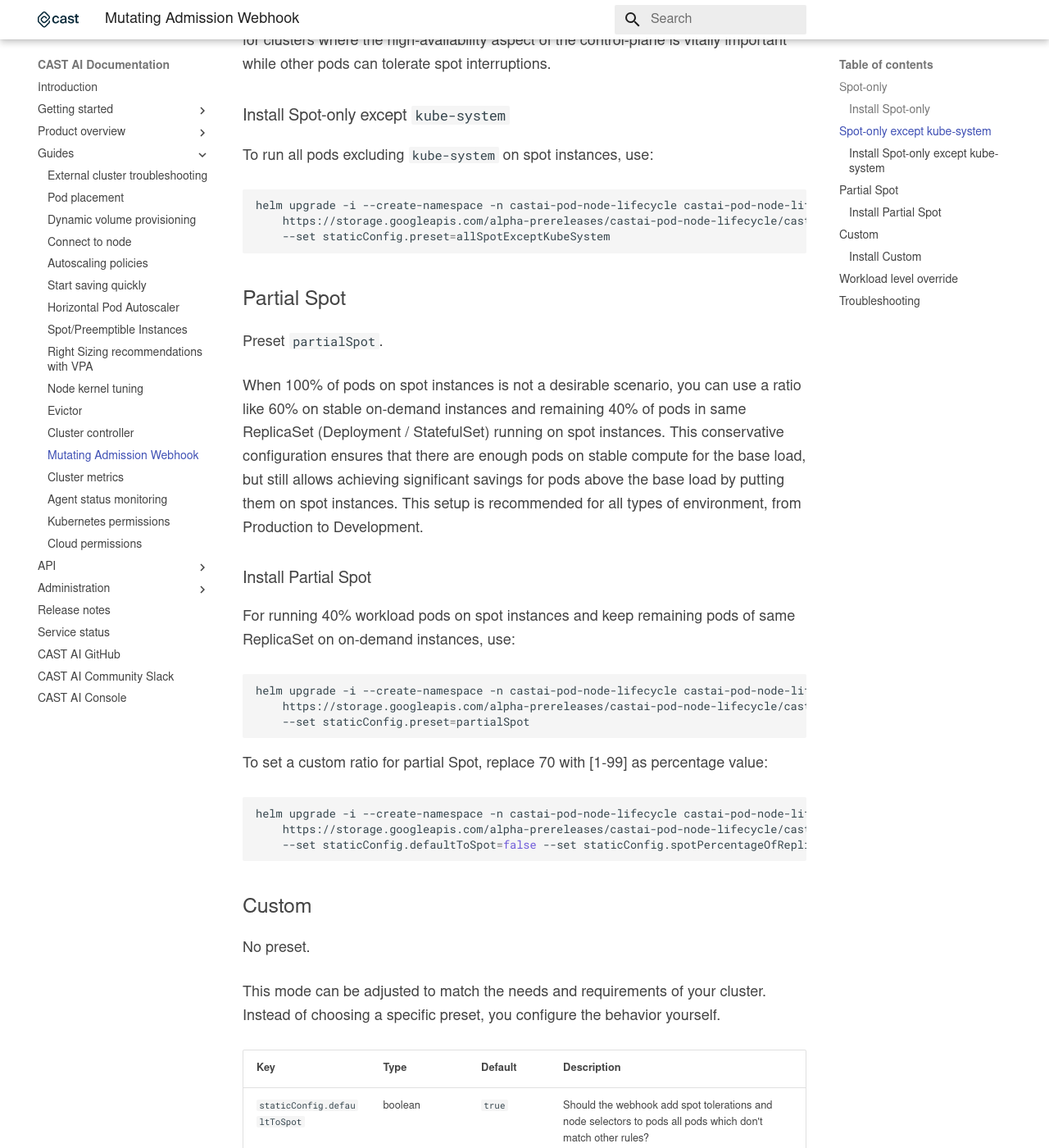
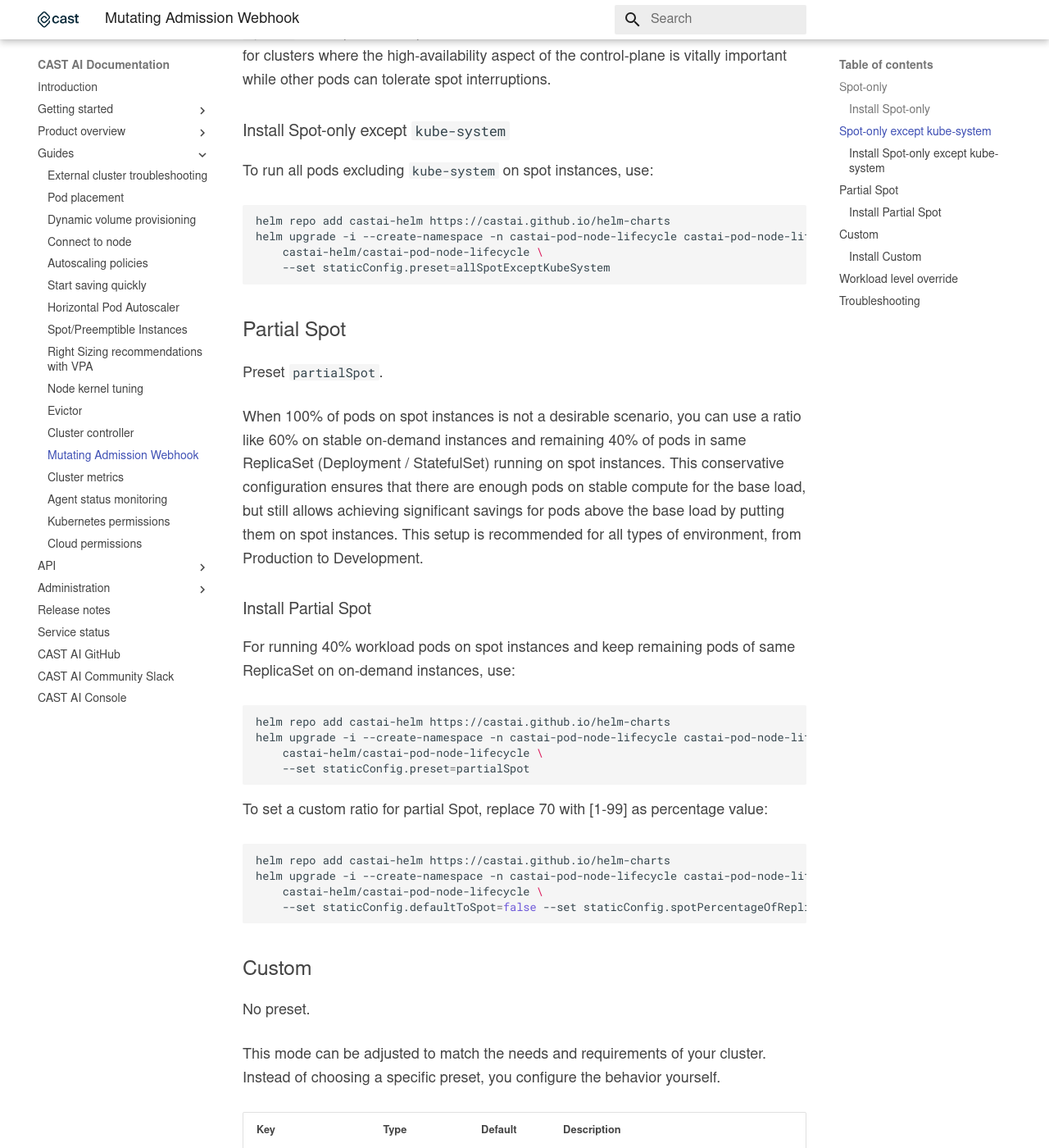
Before and after one commit to castai/docs, an MkDocs documentation site: the page built from docs/guides/mutating-admision-webhook.md, in a window 1280 px wide and 1400 px high, scrolled down 1816 px. Shown: the whole window at 82% size. Built offline with MkDocs 1.6.1 and Material for MkDocs 9.7.7, drawn with Linux system fonts in a browser that asks for light colours; some web fonts are replaced; some of the changed text lies outside the part shown.

Commit message:
Update castai-pod-node-lifecycle chart location (#211)

````diff
--- a/docs/guides/mutating-admision-webhook.md
+++ b/docs/guides/mutating-admision-webhook.md
@@ -37,8 +37,9 @@
 To run all pods (including `kube-system`) on spot instances, use:
 
 ```shell
+helm repo add castai-helm https://castai.github.io/helm-charts
 helm upgrade -i --create-namespace -n castai-pod-node-lifecycle castai-pod-node-lifecycle \
-    https://storage.googleapis.com/alpha-prereleases/castai-pod-node-lifecycle/castai-pod-node-lifecycle-latest.tgz \
+    castai-helm/castai-pod-node-lifecycle \
     --set staticConfig.preset=allSpot
 ```
 
@@ -53,8 +54,9 @@
 To run all pods excluding `kube-system` on spot instances, use:
 
 ```shell
+helm repo add castai-helm https://castai.github.io/helm-charts
 helm upgrade -i --create-namespace -n castai-pod-node-lifecycle castai-pod-node-lifecycle \
-    https://storage.googleapis.com/alpha-prereleases/castai-pod-node-lifecycle/castai-pod-node-lifecycle-latest.tgz \
+    castai-helm/castai-pod-node-lifecycle \
     --set staticConfig.preset=allSpotExceptKubeSystem
 ```
 
@@ -69,16 +71,18 @@
 For running 40% workload pods on spot instances and keep remaining pods of same ReplicaSet on on-demand instances, use:
 
 ```shell
+helm repo add castai-helm https://castai.github.io/helm-charts
 helm upgrade -i --create-namespace -n castai-pod-node-lifecycle castai-pod-node-lifecycle \
-    https://storage.googleapis.com/alpha-prereleases/castai-pod-node-lifecycle/castai-pod-node-lifecycle-latest.tgz \
+    castai-helm/castai-pod-node-lifecycle \
     --set staticConfig.preset=partialSpot
 ```
 
 To set a custom ratio for partial Spot, replace 70 with [1-99] as percentage value:
 
 ```shell
+helm repo add castai-helm https://castai.github.io/helm-charts
 helm upgrade -i --create-namespace -n castai-pod-node-lifecycle castai-pod-node-lifecycle \
-    https://storage.googleapis.com/alpha-prereleases/castai-pod-node-lifecycle/castai-pod-node-lifecycle-latest.tgz \
+    castai-helm/castai-pod-node-lifecycle \
     --set staticConfig.defaultToSpot=false --set staticConfig.spotPercentageOfReplicaSet=70
 ```
 
@@ -126,8 +130,9 @@
 To install the webhook with these custom rules, execute this command:
 
 ```shell
+helm repo add castai-helm https://castai.github.io/helm-charts
 helm upgrade -i --create-namespace -n castai-pod-node-lifecycle castai-pod-node-lifecycle \
-    https://storage.googleapis.com/alpha-prereleases/castai-pod-node-lifecycle/castai-pod-node-lifecycle-latest.tgz \
+    castai-helm/castai-pod-node-lifecycle \
     --values values.yaml
 ```
 
````
